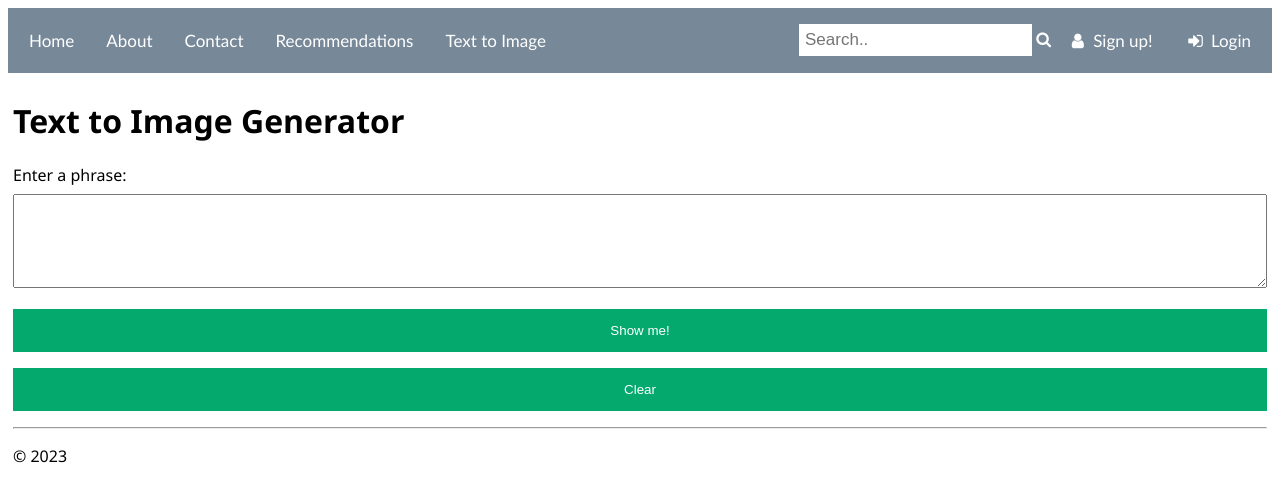
After one commit to SugarfreeTX/Hello-Flask, a Flask app: page /text_to_image in a window 1280 px wide. The commit adds this page. Shown: the top 502 px of the page. Run offline with Flask 3, Linux system fonts and the light colour scheme; some libraries are stand-ins or nearby versions.

Commit message:
adding hugging face but still missing something since not submitting

```diff
--- a/app.py
+++ b/app.py
@@ -8,6 +8,8 @@ import json
 import numpy as np
 import cv2
 import io
+import huggingface_hub
+from huggingface_hub import InferenceClient
 
 app = Flask(__name__)
 CORS(app)
@@ -15,6 +17,7 @@ UPLOAD_FOLDER = 'uploads'
 app.config['UPLOAD_FOLDER'] = UPLOAD_FOLDER
 SHAPE_FOLDER = 'shape'
 app.config['SHAPE_FOLDER'] = SHAPE_FOLDER
+client = InferenceClient(token="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")
 
 @app.route("/")
 def home():
@@ -69,6 +72,25 @@ def model():
     json_data = json.load(open("./model_js/model.json"))
     return jsonify(json_data)
 
+# # this is the inference function - MIGHT NOT NEED!!
+# def inference(text):
+#     image = client.text_to_image(text)
+#     return image.show()
+
+# this is the get method
+@app.route('/text_to_image', methods=['GET'])
+def text_to_image():
+    return render_template("text_to_image.html")
+
+# this is the post method
+@app.route('/text_to_image', methods=['POST'])
+def text_to_image_post():
+    text = request.form['text']
+    image = client.text_to_image(text)
+    # image.save("static/UPLOAD/text_to_image.png")
+    image.show()
+    return render_template("text_to_image.html")
+
 
 @app.route('/<path:path>')
 def load_shards(path):
--- a/templates/layout.html
+++ b/templates/layout.html
@@ -14,6 +14,7 @@
             <a href="{{ url_for('about') }}">About</a>
             <a href="{{ url_for('contact') }}">Contact</a>
             <a href="{{ url_for('get_recommendations') }}">Recommendations</a>
+            <a href="{{ url_for('text_to_image') }}">Text to Image</a>
             <a data-target="#id01" data-toggle="modal" class="split" id="myBtn" href="#"><i class="fa fa-fw fa-sign-in"></i> Login</a>
             <a data-target="#id02" data-toggle="modal" class="split" id="mySignUpBtn" href="#"><i class="fa fa-fw fa-user"></i> Sign up!</a>
             <div class="search-container">
--- /dev/null
+++ b/templates/text_to_image.html
@@ -0,0 +1,17 @@
+{% extends "layout.html" %}
+{% block title %}
+Text to Image
+{% endblock %}
+{% block content %}
+
+<h1>Text to Image Generator</h1>
+
+<main>
+    <label for="phrase">Enter a phrase: </label>
+    <textarea id="phrase" name="phrase_line"  rows="4" cols="50"></textarea>
+    <button type="submit"  id="showme">Show me!</button>
+    <button type="submit" id="clear">Clear</button>
+</main>
+
+
+{% endblock %}
```
Also changed, not shown: templates/show_image.html (added, +8 -0 lines).
